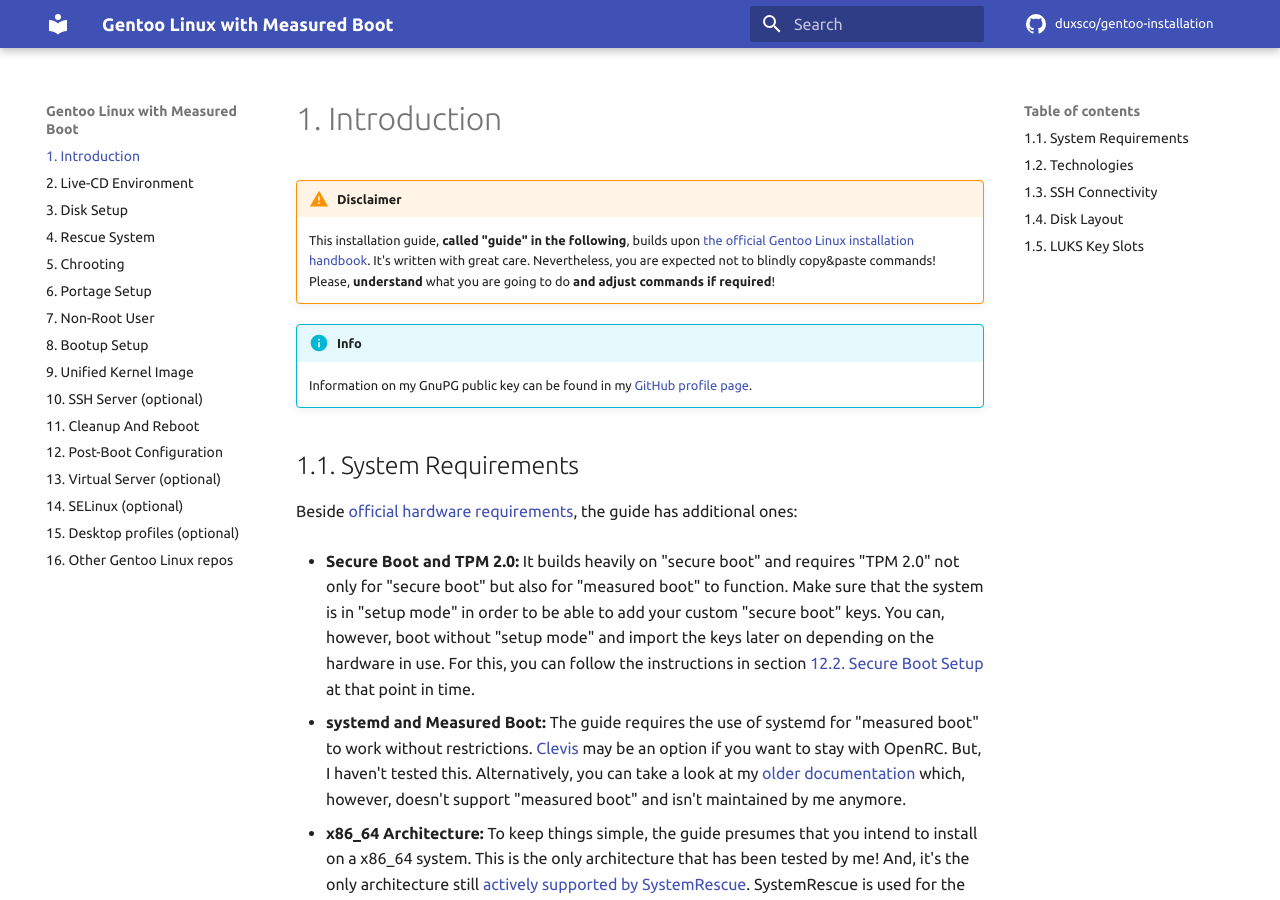
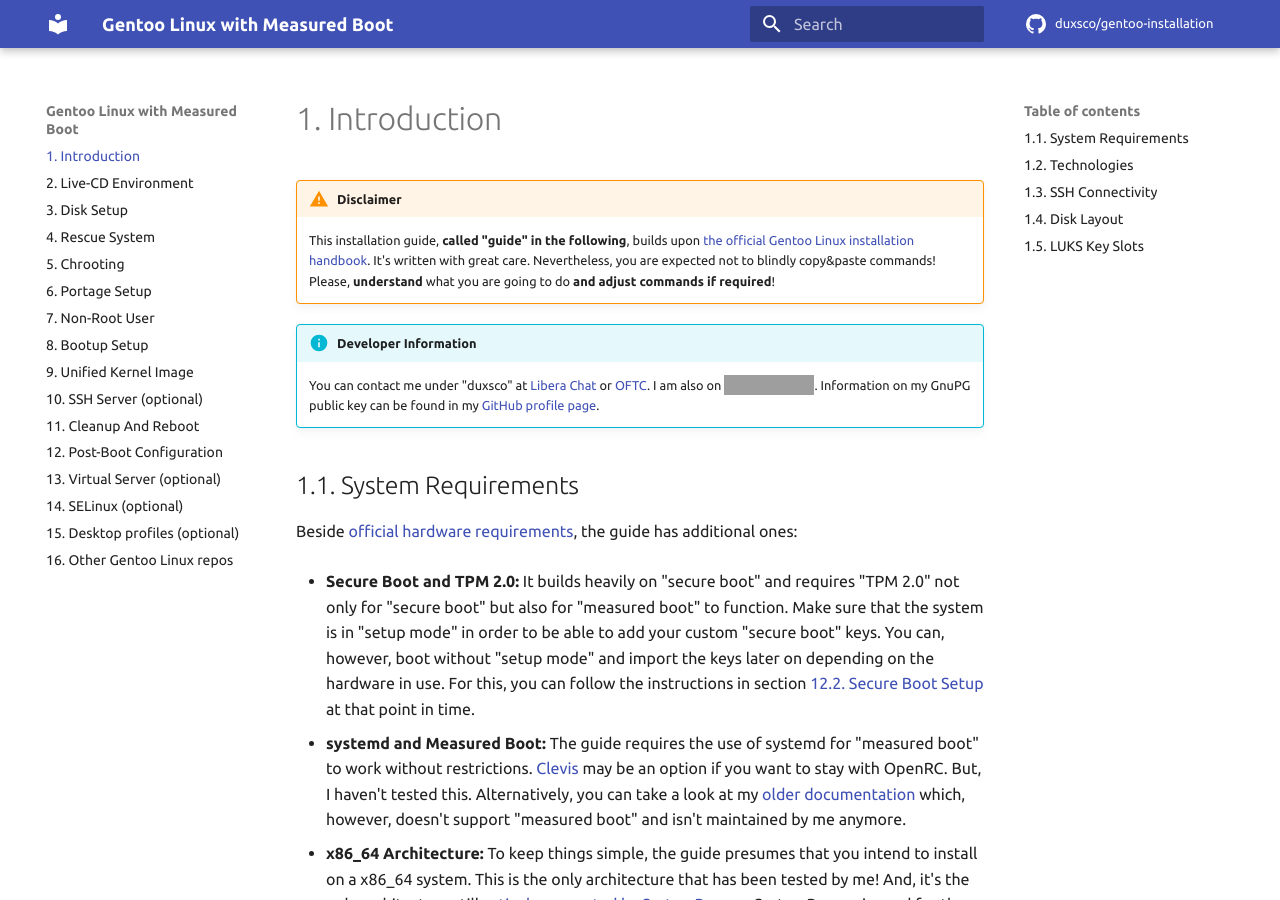
Before and after one commit to duxsco/gentoo-installation, an MkDocs documentation site: the page built from docs/index.md, in a window 1280 px wide and 900 px high. Built offline with MkDocs 1.6.1 and Material for MkDocs 9.7.7, drawn with Linux system fonts in a browser that asks for light colours; comment, search, counter and statistics services are not loaded; grey boxes are pictures that could not be loaded.

Commit message:
Add contact info

```diff
--- a/docs/index.md
+++ b/docs/index.md
@@ -1,8 +1,8 @@
 !!! warning "Disclaimer"
     This installation guide, **called "guide" in the following**, builds upon [the official Gentoo Linux installation handbook](https://wiki.gentoo.org/wiki/Handbook:AMD64/Full/Installation). It's written with great care. Nevertheless, you are expected not to blindly copy&paste commands! Please, **understand** what you are going to do **and adjust commands if required**!
 
-!!! info
-    Information on my GnuPG public key can be found in my [GitHub profile page](https://github.com/duxsco/).
+!!! info "Developer Information"
+    You can contact me under "duxsco" at [Libera Chat](https://libera.chat) or [OFTC](https://www.oftc.net/). I am also on <a rel="me" href="https://digitalcourage.social/@duxsco"><img alt="Mastodon" style="vertical-align: bottom;" src="https://img.shields.io/mastodon/follow/109303789608719853?domain=https%3A%2F%2Fdigitalcourage.social&label=Mastodon&style=social"></a>. Information on my GnuPG public key can be found in my [GitHub profile page](https://github.com/duxsco/).
 
 ## 1.1. System Requirements
 
```
